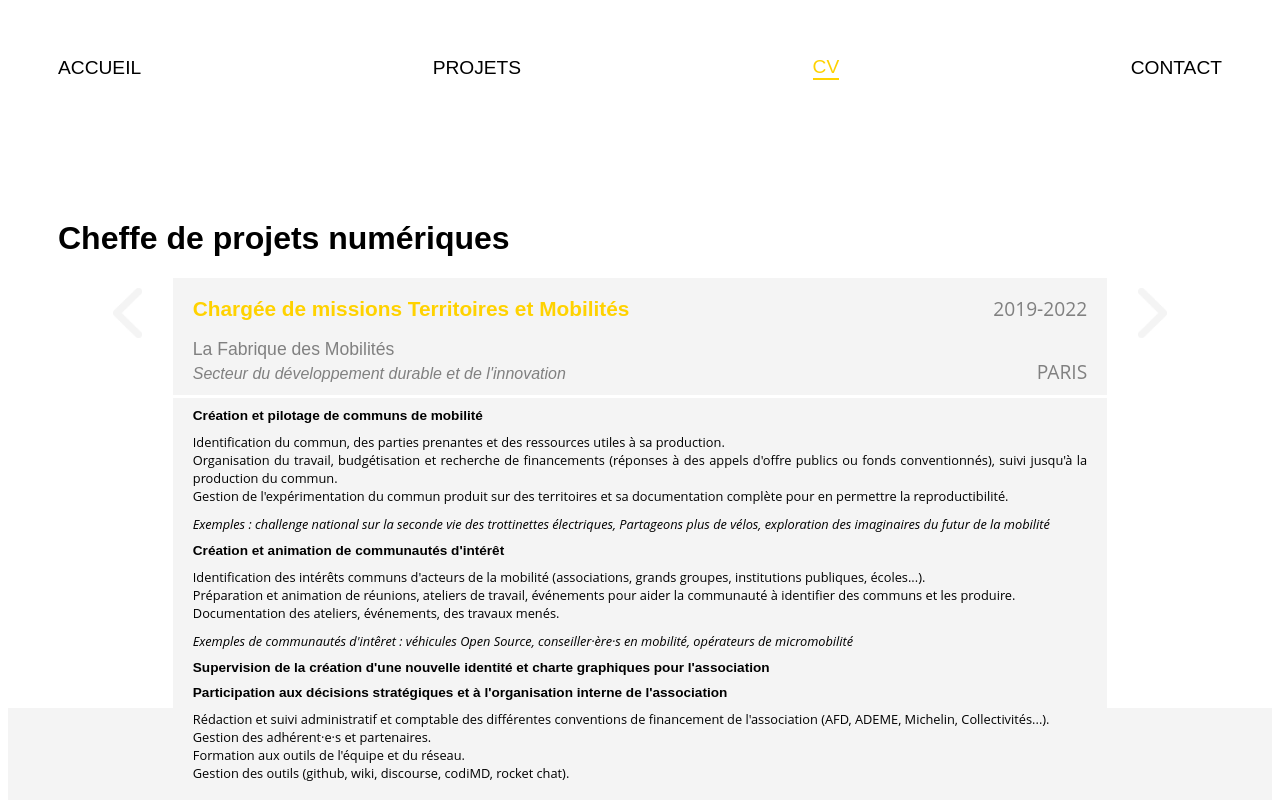
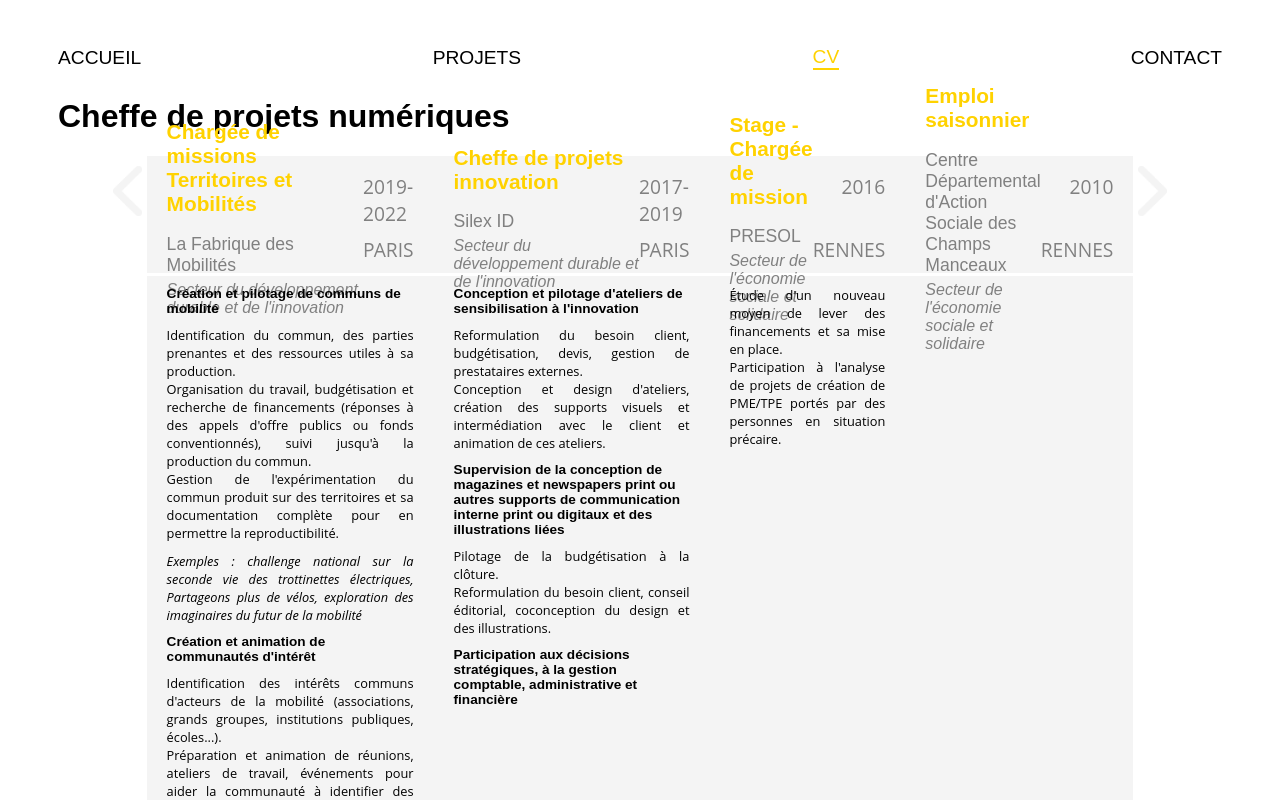
Before and after one commit to Eline31/portfolio, a React (Create React App) app: page /curriculumvitae in a window 1280 px wide. Shown: the top 800 px of the page. Built offline with nearby package versions, Linux system fonts and the light colour scheme; a web font is replaced by a local one.

Commit message:
Grid architecture layout

```diff
--- a/src/Components/Carrousel/Carrousel.jsx
+++ b/src/Components/Carrousel/Carrousel.jsx
@@ -53,24 +53,29 @@ export default function Carrousel() {
               alt="Flèche indiquant la gauche"
             />
           </div>
-          <div className="Xpe">
+          <>
             {experiences.map((experience, index) => {
               return (
-                <div
+                // <div
+                //   className={
+                //     index === current
+                //       ? "Xperience Xperience__active"
+                //       : "Xperience"
+                //   }
+                // >
+                <Experience
                   className={
                     index === current
                       ? "Xperience Xperience__active"
                       : "Xperience"
                   }
-                >
-                  <Experience
-                    experience={experience}
-                    key={`Xperience-${index}`}
-                  />
-                </div>
+                  experience={experience}
+                  key={`Xperience-${index}`}
+                />
+                // </div>
               )
             })}
-          </div>
+          </>
           <div
             className="buttons"
             alt="Expérience suivante"
--- a/src/Components/Carrousel/Carrousel.scss
+++ b/src/Components/Carrousel/Carrousel.scss
@@ -1,13 +1,14 @@
 @import "../../Utils/style/GlobalStyle.scss";
 
 .Carrousel-wrapper {
+  grid-column: span 2;
   display: flex;
   // flex-direction: column;
   flex-direction: row;
   flex-wrap: nowrap;
-  justify-content: center;
-  // max-height: 850px;
-  height: 100%;
+  justify-content: space-between;
+  max-height: 805px;
+  // height: 100%;
   width: 100%;
   // align-items: center;
   margin: 0px 50px;
@@ -17,10 +18,10 @@
     border: none;
     cursor: pointer;
     transition: all 300ms ease-in-out;
-    height: 100%;
-    position: relative;
+    // height: 100%;
+    // position: relative;
     // top: -140px;
-    display: flex;
+    // display: flex;
     margin: 10px 5px 0px 5px;
     .arrowLeft {
       transform: scale(1);
@@ -35,10 +36,10 @@
       transform: scale(2);
     }
   }
-  .Xpe {
-    width: 100%;
-    display: flex;
-    justify-content: center;
+  // .Xpe {
+  //   width: 100%;
+  //   display: flex;
+  //   justify-content: center;
   .Xperience {
     // background-color: $secondary-color;
     // display: flex;
@@ -57,7 +58,7 @@
       transform: scale(1);
       opacity: 1;
     }
-    }
+    // }
   }
   @media only screen and (max-width: 768px) {
     margin: 0px;
--- /dev/null
+++ b/src/Components/Diploma-Card/Diploma-Card.scss
@@ -0,0 +1,5 @@
+@import "../../Utils/style/GlobalStyle.scss";
+
+Diploma-Wrapper {
+  grid-column: 1fr;
+}
--- a/src/Components/Experience-Card/Experience-Card.jsx
+++ b/src/Components/Experience-Card/Experience-Card.jsx
@@ -6,7 +6,7 @@ export default function Experience({ experience }) {
 
   const activity = activitiesList?.map((activity, index) => {
     return (
-      <div className="content" key={`${activity}-${index}`}>
+      <>
         <h5>{activity.title}</h5>
         <span>
           {activity.description?.map((description, index) => {
@@ -18,7 +18,7 @@ export default function Experience({ experience }) {
           })}
         </span>
         <p className="content__examples">{activity.examples}</p>
-      </div>
+      </>
     )
   })
 
@@ -35,7 +35,9 @@ export default function Experience({ experience }) {
           <p className="title__details__place">{experience.place}</p>
         </div>
       </div>
-      {activity}
+      <div className="content" key={activity}>
+        {activity}
+      </div>
     </div>
   )
 }
--- a/src/Components/Footer/Footer.scss
+++ b/src/Components/Footer/Footer.scss
@@ -1,8 +1,9 @@
 @import "../../Utils/style/GlobalStyle.scss";
 
 .footer-wrapper {
+  grid-column: span 4;
   height: 100px;
-  display: grid;
+  // display: grid;
   display: flex;
   flex-direction: column;
   align-items: center;
--- a/src/Components/Header/Header.jsx
+++ b/src/Components/Header/Header.jsx
@@ -8,7 +8,7 @@ export default function Header() {
   const [isOpen, setIsOpen] = useState(false)
 
   return (
-    <>
+    <div className="Header">
       <div
         className={isOpen ? "burger-menu burger-menu__open" : "burger-menu"}
         onClick={() => setIsOpen(!isOpen)}
@@ -43,6 +43,6 @@ export default function Header() {
           Contact
         </StyledLink>
       </nav>
-    </>
+    </div>
   )
 }
--- a/src/Components/Header/Header.scss
+++ b/src/Components/Header/Header.scss
@@ -1,14 +1,17 @@
 @import "../../Utils/Style/GlobalStyle.scss";
-
+.Header {
+  grid-column: span 4;
+  height: 80px;
   .Navigation {
     height: 80px;
     display: flex;
     align-items: center;
     justify-content: space-between;
-  margin: 20px 50px;
+    margin: 10px 50px;
     text-transform: uppercase;
     font-weight: 400;
     z-index: 10;
+
     a {
       font-size: 1.2em;
       &:hover {
@@ -83,3 +86,4 @@
       }
     }
   }
+}
--- a/src/Pages/CV/CV.jsx
+++ b/src/Pages/CV/CV.jsx
@@ -6,14 +6,12 @@ export default function CV() {
   return (
     <div className="cv-wrapper">
       <h1>Cheffe de projets numériques</h1>
-      {/* {experiences.map((experience, index) => experiences)} */}
-      {/* <Experience /> */}
       <div className="contentContainer">
         <Carrousel />
-        <div className="diplomas">
-          <Diploma />
-        </div>
-        <div className="abilities"></div>
+        {/* <div className="diplomas"> */}
+        <Diploma />
+        {/* </div> */}
+        {/* <div className="abilities"></div> */}
       </div>
     </div>
   )
--- a/src/Pages/CV/CV.scss
+++ b/src/Pages/CV/CV.scss
@@ -1,13 +1,19 @@
+@import "../../Utils/style/GlobalStyle.scss";
+
 .cv-wrapper {
+  grid-column: span 4;
   margin: 0px 50px;
-  display: flex;
-  flex-direction: column;
-  // width: 100%;
-  // height: 100%;
+  display: grid;
+  grid-template-columns: repeat(3, 1fr);
+  grid-template-rows: repeat(2, auto);
   h1 {
     display: block;
+    margin-top: 0px;
+    grid-column: span 3;
   }
   .contentContainer {
+    // grid-row: 1fr;
+    grid-column: span 3;
     display: flex;
     flex-direction: row;
     flex-wrap: wrap;
--- a/src/Pages/Homepage/Homepage.scss
+++ b/src/Pages/Homepage/Homepage.scss
@@ -1,13 +1,16 @@
 @import "../../Utils/style/GlobalStyle.scss";
 
 .homepage-wrapper {
-  display: flex;
+  grid-column: span 4;
+  display: grid;
+  grid-template-columns: repeat(2, auto);
   align-items: center;
   margin: 0px 50px;
   justify-content: space-around;
   .presentation-wrapper {
     max-width: 300px;
     margin-right: 30px;
+    grid-column: 1fr;
     .quote {
       font-size: 50px;
       font-style: italic;
@@ -27,6 +30,7 @@
   }
   img {
     width: 300px;
+    grid-column: 1fr;
   }
   @media screen and (max-width: 768px) {
     flex-direction: column-reverse;
--- a/src/Utils/style/GlobalStyle.scss
+++ b/src/Utils/style/GlobalStyle.scss
@@ -10,11 +10,15 @@ $secondary-color: #f4f4f4;
 
 body {
   #root {
-    display: flex;
-    flex-direction: column;
-    justify-content: space-between;
+    // display: flex;
+    // flex-direction: column;
+    // justify-content: space-between;
     height: 100vh;
-    width: 100%;
+    // width: 100%;
+    display: grid;
+    grid-template-columns: repeat(4, 1fr);
+    grid-template-rows: repeat(3, auto);
+    grid-gap: 10px;
   }
 }
 
```
Lines whose indentation alone changed are shown as unchanged.
